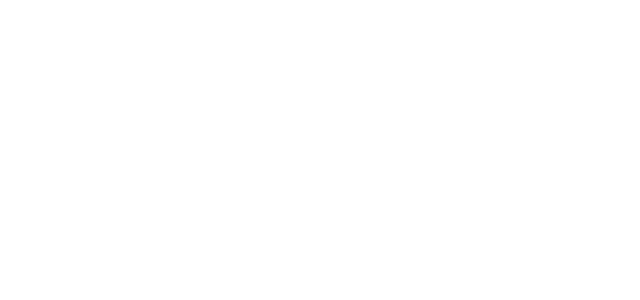
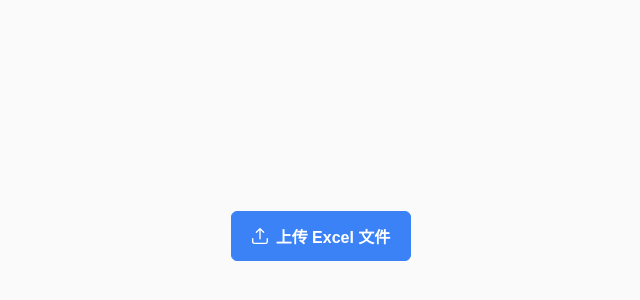
Before and after one commit to Lmmmmmm-bb/Markable, a Nuxt app: page / in a window 1280 px wide. Shown: the part 164-464 px from the top of the page, without its empty margins (319-959 px from the left). Built offline with nearby package versions, Linux system fonts and the light colour scheme; a web font is replaced by a local one.

Commit message:
feat: parser excel

```diff
--- /dev/null
+++ b/assets/styles/common/_variables.scss
@@ -0,0 +1 @@
+$bgColor: #fafafa;
--- /dev/null
+++ b/assets/styles/index.module.scss
@@ -0,0 +1,52 @@
+@use './common/variables';
+
+.wrapper {
+  min-height: 100%;
+  width: 100%;
+  display: flex;
+  justify-content: center;
+  align-items: center;
+  flex-direction: column;
+  overflow: auto;
+  background-color: variables.$bgColor;
+
+  .dataTable {
+    width: 100%;
+
+    &Header {
+      margin-right: 8px;
+    }
+  }
+
+  .splitterWrapper {
+    height: 100%;
+    width: 100%;
+
+    .splitterAction {
+      display: flex;
+      justify-content: center;
+      align-items: center;
+    }
+  }
+
+  :global {
+    .p-picklist {
+      height: calc(100% - 45px);
+      flex-direction: column;
+      justify-content: space-between;
+
+      .p-picklist-source-controls,
+      .p-picklist-target-controls {
+        display: none;
+      }
+
+      .p-picklist-transfer-buttons {
+        flex-direction: row;
+      }
+
+      .p-splitter-panel {
+        padding: 24px;
+      }
+    }
+  }
+}
--- /dev/null
+++ b/pages/index.vue
@@ -0,0 +1,98 @@
+<script setup lang="ts">
+import FileUpload, { FileUploadRemoveEvent } from 'primevue/fileupload';
+import DataTable from 'primevue/datatable';
+import RadioButton from 'primevue/radiobutton';
+import Column from 'primevue/column';
+import Button from 'primevue/button';
+import Splitter from 'primevue/splitter';
+import SplitterPanel from 'primevue/splitterpanel';
+import PickList from 'primevue/picklist';
+import { read, utils } from 'xlsx';
+import styles from '~/assets/styles/index.module.scss';
+
+const router = useRouter();
+
+const fileData = ref();
+const selectKey = ref<string>();
+const filter = ref([[], []]);
+
+const handleUpload = (e: FileUploadRemoveEvent) => {
+  const [sheet] = e.files;
+  const reader = new FileReader();
+  reader.readAsArrayBuffer(sheet);
+  reader.addEventListener('load', (e) => {
+    const data = e.target.result;
+    const { Sheets, SheetNames } = read(data);
+    const sheet = utils.sheet_to_json(Sheets[SheetNames[0]]);
+    fileData.value = sheet;
+  });
+};
+
+const handleSubmit = () => {
+  const [list] = filter.value;
+  router.push({ name: 'match', params: { list } });
+};
+
+watch(
+  () => [fileData.value, selectKey.value],
+  ([data, key]) =>
+    key ? (filter.value = [data.map((item) => item[key]), []]) : [[], []]
+);
+</script>
+
+<template>
+  <div :class="styles.wrapper">
+    <file-upload
+      v-if="!fileData"
+      mode="basic"
+      choose-label="上传 Excel 文件"
+      accept=".xlsx"
+      auto
+      custom-upload
+      @uploader="handleUpload"
+    />
+    <template v-if="fileData">
+      <splitter :class="styles.splitterWrapper">
+        <splitter-panel>
+          <data-table
+            scroll-height="100vh"
+            :class="styles.dataTable"
+            :value="fileData"
+            scrollable
+          >
+            <column
+              v-for="(_, key, index) in fileData[0]"
+              :key="index"
+              :field="key.toString()"
+            >
+              <template #header>
+                <radio-button
+                  :id="key"
+                  v-model="selectKey"
+                  :value="key"
+                  :class="styles.dataTableHeader"
+                  name="key"
+                />
+                <label :for="key.toString()">{{ key }}</label>
+              </template>
+            </column>
+          </data-table>
+        </splitter-panel>
+        <splitter-panel v-show="selectKey">
+          <pick-list v-model="filter">
+            <template #sourceheader>已选择名单</template>
+            <template #targetheader>剔除名单</template>
+            <template #item="slotProps">
+              <div>
+                <div>{{ slotProps.item }}</div>
+              </div>
+            </template>
+          </pick-list>
+          <div :class="styles.splitterAction">
+            <Button @click="handleSubmit">确认名单</Button>
+          </div>
+        </splitter-panel>
+      </splitter>
+    </template>
+  </div>
+</template>
```
